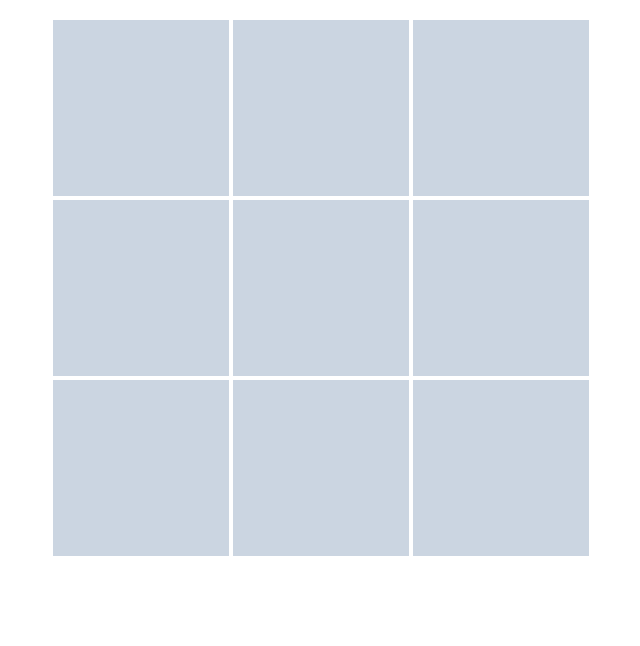
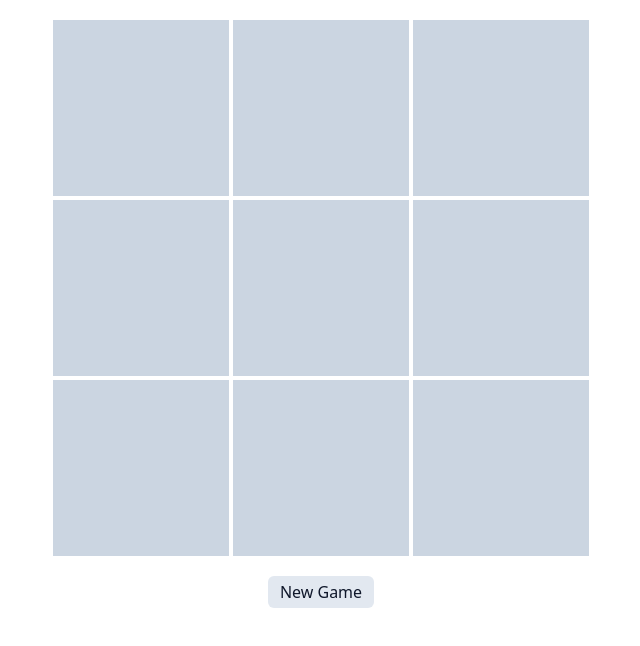
Before and after one commit to gjnels/tic-tac-toe, a SvelteKit app: page / in a window 1280 px wide. Shown: the top 646 px of the page, without its empty margins (319-959 px from the left). Built offline with nearby package versions, Linux system fonts and the light colour scheme.

Commit message:
Add button to start a new game

```diff
--- a/src/routes/+page.svelte
+++ b/src/routes/+page.svelte
@@ -65,4 +65,7 @@
       >
     {/each}
   </div>
+  <button on:click={newGame} class="mx-auto block rounded-md bg-slate-200 px-3 py-1 text-slate-900"
+    >New Game</button
+  >
 </main>
```
